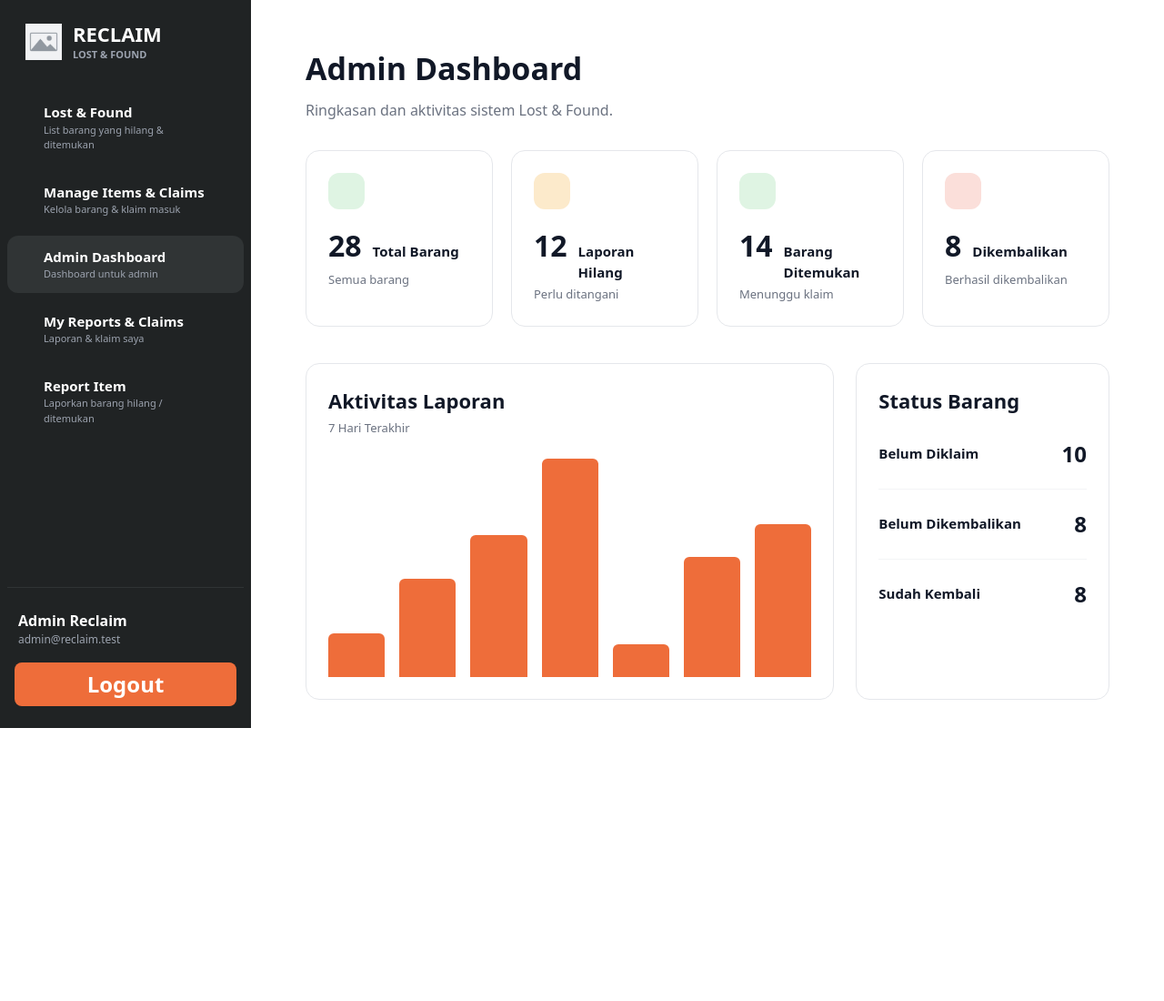
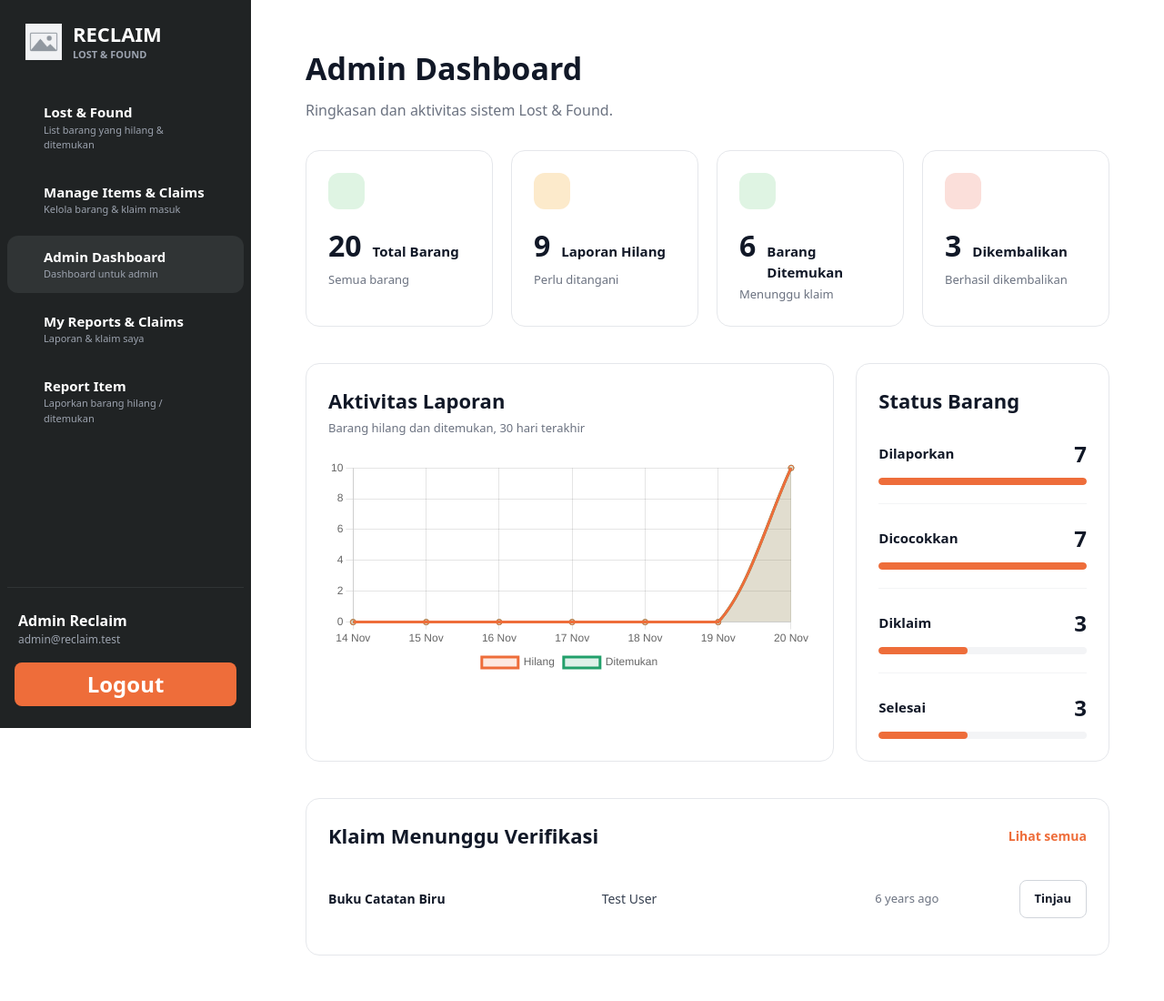
Before and after one commit to ShroChromE/Reclaim, a Laravel app: page /admin/dashboard in a window 1280 px wide. Shown: the whole page at 91% size. Before the commit the page ends 800 px from the top, so only its background shows below. Run offline with Laravel 12, Linux system fonts and the light colour scheme; a user stored in the database is signed in; data comes from the database, SQL or seed files in the repository; tables that the repository leaves empty hold one stand-in row (values such as "Sample post"); style sheets or scripts are compiled from the project's sources.

Commit message:
feat: add admin dashboard with stats

```diff
--- a/app/Http/Controllers/Admin/DashboardController.php
+++ b/app/Http/Controllers/Admin/DashboardController.php
@@ -3,31 +3,55 @@
 namespace App\Http\Controllers\Admin;
 
 use App\Http\Controllers\Controller;
+use App\Models\Claim;
+use App\Models\Item;
 
 class DashboardController extends Controller
 {
     public function index()
     {
-        $totalItems = 28;
-        $lostReports = 12;
-        $foundItems = 14;
-        $returnedItems = 8;
+        $totalItems    = Item::count();
+        $lostReports   = Item::where('type', 'lost')->where('status', '!=', 'resolved')->count();
+        $foundItems    = Item::where('type', 'found')->whereIn('status', ['reported', 'matched'])->count();
+        $returnedItems = Item::where('status', 'resolved')->count();
+        $pendingClaims = Claim::where('status', 'pending')->count();
 
-        $weeklyActivity = [20, 45, 65, 100, 15, 55, 70];
+        $recent = Item::where('created_at', '>=', now()->subDays(6)->startOfDay())
+            ->get(['type', 'created_at'])
+            ->groupBy(fn ($item) => $item->created_at->format('Y-m-d'));
 
-        $statusBarang = [
-            'Belum Diklaim' => 10,
-            'Belum Dikembalikan' => 8,
-            'Sudah Kembali' => 8,
-        ];
+        $labels = [];
+        $lost   = [];
+        $found  = [];
+
+        for ($i = 6; $i >= 0; $i--) {
+            $day  = now()->subDays($i);
+            $rows = $recent->get($day->format('Y-m-d'), collect());
+
+            $labels[] = $day->format('d M');
+            $lost[]   = $rows->where('type', 'lost')->count();
+            $found[]  = $rows->where('type', 'found')->count();
+        }
+
+        $reportsChart = compact('labels', 'lost', 'found');
+
+        $statusCounts = Item::selectRaw('status, count(*) as total')
+            ->groupBy('status')
+            ->pluck('total', 'status');
+
+        $statusBarang = collect(Item::STATUS_LABELS)
+            ->mapWithKeys(fn ($label, $status) => [$label => $statusCounts->get($status, 0)])
+            ->all();
+
+        $latestClaims = Claim::with(['item', 'user'])
+            ->where('status', 'pending')
+            ->latest()
+            ->take(5)
+            ->get();
 
         return view('admin.dashboard', compact(
-            'totalItems',
-            'lostReports',
-            'foundItems',
-            'returnedItems',
-            'weeklyActivity',
-            'statusBarang'
+            'totalItems', 'lostReports', 'foundItems', 'returnedItems', 'pendingClaims',
+            'reportsChart', 'statusBarang', 'latestClaims'
         ));
     }
 }
--- a/package.json
+++ b/package.json
@@ -19,5 +19,8 @@
     },
     "optionalDependencies": {
         "@laravel/multiplex": "^0.4.1"
+    },
+    "dependencies": {
+        "chart.js": "^4.6.1"
     }
 }
--- /dev/null
+++ b/resources/js/adminCharts.js
@@ -0,0 +1,75 @@
+import Chart from 'chart.js/auto';
+
+// Each chart reads its data from the canvas's data-chart attribute (JSON from Laravel).
+const readData = (canvas) => JSON.parse(canvas.dataset.chart);
+
+const reportsCanvas = document.getElementById('chart-reports');
+
+if (reportsCanvas) {
+    const data = readData(reportsCanvas);
+
+    new Chart(reportsCanvas, {
+        type: 'line',
+        data: {
+            labels: data.labels,
+            datasets: [
+                {
+                    label: 'Hilang',
+                    data: data.lost,
+                    borderColor: '#EE6D3A',
+                    backgroundColor: 'rgba(238, 109, 58, 0.15)',
+                    fill: true,
+                    tension: 0.3,
+                },
+                {
+                    label: 'Ditemukan',
+                    data: data.found,
+                    borderColor: '#22A06B',
+                    backgroundColor: 'rgba(34, 160, 107, 0.15)',
+                    fill: true,
+                    tension: 0.3,
+                },
+            ],
+        },
+        options: {
+            responsive: true,
+            maintainAspectRatio: false,
+            interaction: { mode: 'index', intersect: false },
+            scales: {
+                y: { beginAtZero: true, ticks: { precision: 0 } },
+                x: { ticks: { maxTicksLimit: 8 } },
+            },
+            plugins: { legend: { position: 'bottom' } },
+        },
+    });
+}
+
+const statusCanvas = document.getElementById('chart-status');
+
+if (statusCanvas) {
+    const data = readData(statusCanvas);
+
+    new Chart(statusCanvas, {
+        type: 'bar',
+        data: {
+            labels: data.labels,
+            datasets: [
+                {
+                    label: 'Jumlah barang',
+                    data: data.values,
+                    backgroundColor: ['#EE6D3A', '#F3A683', '#7CC59A', '#22A06B'],
+                    borderRadius: 6,
+                },
+            ],
+        },
+        options: {
+            indexAxis: 'y',
+            responsive: true,
+            maintainAspectRatio: false,
+            scales: {
+                x: { beginAtZero: true, ticks: { precision: 0 } },
+            },
+            plugins: { legend: { display: false } },
+        },
+    });
+}
--- a/resources/js/app.js
+++ b/resources/js/app.js
@@ -6,3 +6,7 @@ import './confirmAction';
 window.Alpine = Alpine;
 
 Alpine.start();
+
+if (document.querySelector('[data-chart]')) {
+    import('./adminCharts');
+}
--- a/resources/views/admin/dashboard.blade.php
+++ b/resources/views/admin/dashboard.blade.php
@@ -60,26 +60,62 @@
             <div class="mt-10 grid grid-cols-1 lg:grid-cols-3 gap-6">
                 <div class="lg:col-span-2 border border-gray-200 rounded-[0.9375rem] p-6">
                     <h2 class="text-[1.375rem] font-bold text-gray-900 mb-1">Aktivitas Laporan</h2>
-                    {{-- Change graph to items history --}}
-                    <p class="text-[0.8125rem] text-gray-500 mb-6">7 Hari Terakhir</p>
-                    <div class="flex items-end justify-between gap-4 h-[15rem]">
-                        @foreach ($weeklyActivity as $percentage)
-                            <div class="flex-1 bg-[#EE6D3A] rounded-t-md" style="--h: {{ $percentage }}%; height: var(--h)"></div>
-                        @endforeach
+                    <p class="text-[0.8125rem] text-gray-500 mb-6">Barang hilang dan ditemukan, 30 hari terakhir</p>
+                    <div class="h-[15rem]">
+                        <canvas id="chart-reports" data-chart="{{ json_encode($reportsChart) }}"></canvas>
                     </div>
                 </div>
 
                 <div class="border border-gray-200 rounded-[0.9375rem] p-6">
                     <h2 class="text-[1.375rem] font-bold text-gray-900 mb-6">Status Barang</h2>
 
+                    @php $maxStatus = max($statusBarang) ?: 1; @endphp
+
                     <div class="space-y-5">
                         @foreach ($statusBarang as $label => $count)
-                            <div class="flex items-center justify-between pb-5 border-b border-gray-100 last:border-b-0 last:pb-0">
-                                <span class="text-[0.9375rem] font-semibold text-gray-900">{{ $label }}</span>
-                                <span class="text-[1.5rem] font-bold text-gray-900">{{ $count }}</span>
+                            <div class="pb-5 border-b border-gray-100 last:border-b-0 last:pb-0">
+                                <div class="flex items-center justify-between">
+                                    <span class="text-[0.9375rem] font-semibold text-gray-900">{{ $label }}</span>
+                                    <span class="text-[1.5rem] font-bold text-gray-900">{{ $count }}</span>
+                                </div>
+                                <div class="mt-2 h-2 rounded-full bg-gray-100 overflow-hidden">
+                                    <div class="h-full rounded-full bg-[#EE6D3A]"
+                                         style="width: {{ ($count / $maxStatus) * 100 }}%;"></div>
+                                </div>
                             </div>
                         @endforeach
                     </div>
+                </div>
+            </div>
+
+            {{-- KLAIM MENUNGGU --}}
+            <div class="mt-10 border border-gray-200 rounded-[0.9375rem] p-6">
+                <div class="flex items-center justify-between">
+                    <h2 class="text-[1.375rem] font-bold text-gray-900">Klaim Menunggu Verifikasi</h2>
+                    <a href="{{ route('admin.items.index', ['tab' => 'claims']) }}"
+                       class="text-[0.875rem] font-semibold text-[#EE6D3A] hover:underline">
+                        Lihat semua
+                    </a>
+                </div>
+
+                <div class="mt-4">
+                    @forelse ($latestClaims as $claim)
+                        <div class="grid grid-cols-[2fr_2fr_1fr_auto] items-center gap-4 py-4 border-b border-gray-100 last:border-b-0">
+                            <p class="text-[0.875rem] font-bold text-gray-900">{{ $claim->item->title }}</p>
+                            <p class="text-[0.875rem] text-gray-700">{{ $claim->user->name }}</p>
+                            <p class="text-[0.8125rem] text-gray-500">{{ $claim->created_at->diffForHumans() }}</p>
+                            <a href="{{ route('admin.items.index', ['tab' => 'claims']) }}"
+                               class="h-[2.625rem] px-4 rounded-lg border border-gray-300
+                                      flex items-center justify-center text-[0.8125rem] font-semibold
+                                      hover:bg-gray-50 transition">
+                                Tinjau
+                            </a>
+                        </div>
+                    @empty
+                        <p class="py-6 text-center text-gray-500 text-[0.875rem]">
+                            Tidak ada klaim yang menunggu.
+                        </p>
+                    @endforelse
                 </div>
             </div>
         </div>
```
Also changed, not shown: package-lock.json.
